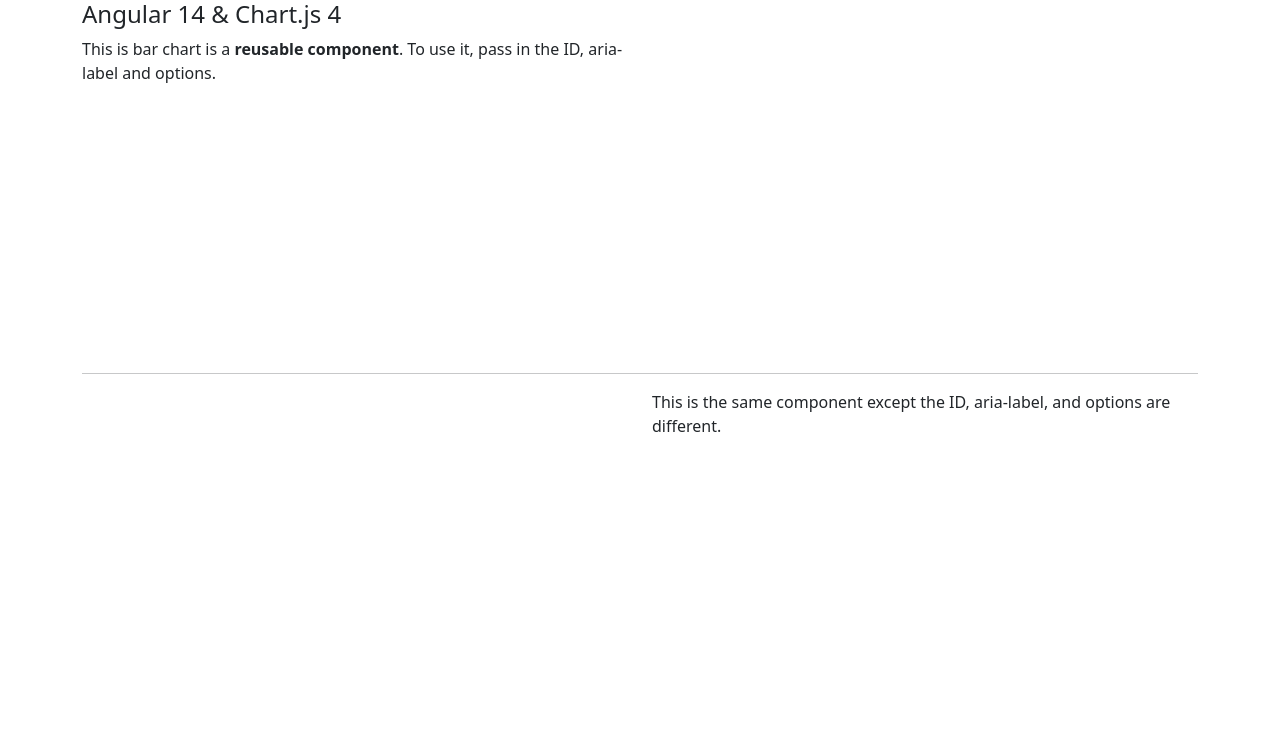
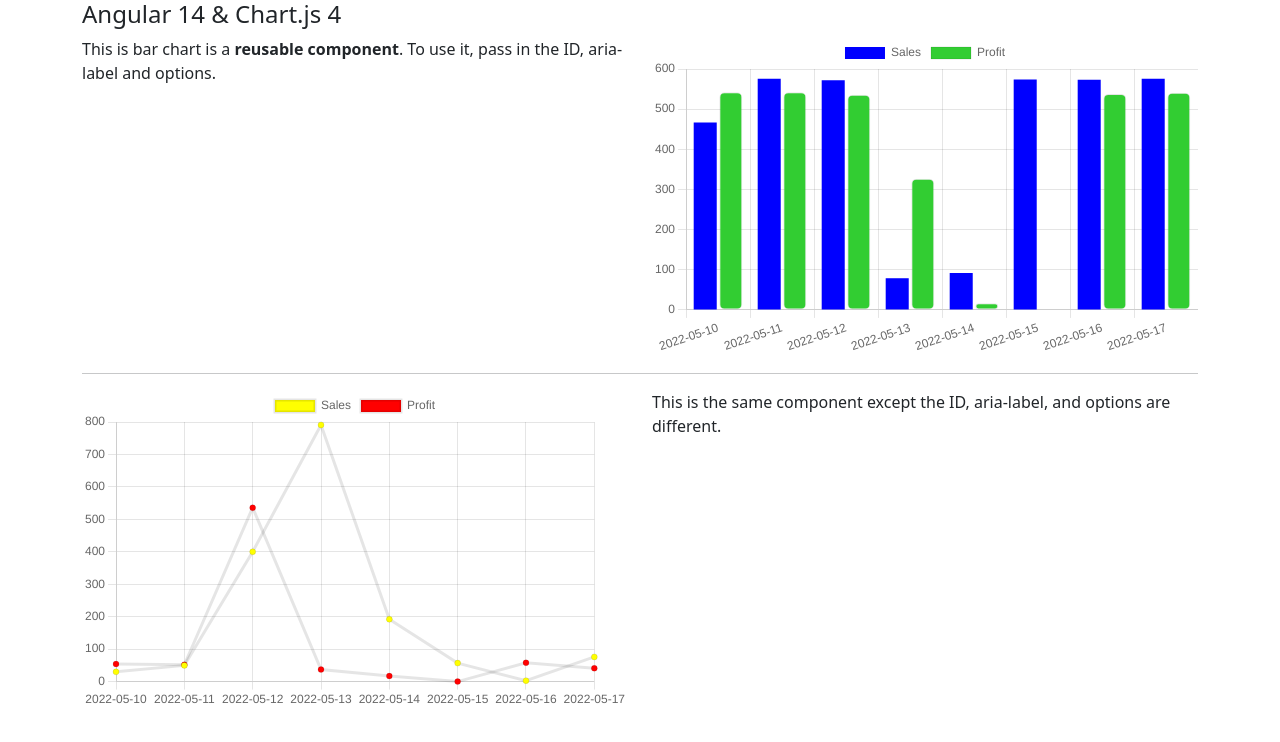
Before and after one commit to ghchfolio/ng14-chartjs, an Angular app: page / in a window 1280 px wide. Shown: the top 742 px of the page. Built offline with nearby package versions, Linux system fonts and the light colour scheme.

Commit message:
removed oninit hook

```diff
--- a/src/app/app.component.ts
+++ b/src/app/app.component.ts
@@ -7,9 +7,9 @@
 })
 export class AppComponent {
 
-    barChartId = 'barChart';
+    barChartID = 'barChart';
     barChartAriaLabel = 'A bar chart';
-    barChartConfig = {
+    barchartConfig = {
         type: 'bar',
         data: {
             labels: ['2022-05-10', '2022-05-11', '2022-05-12', '2022-05-13',
@@ -35,12 +35,14 @@
         options: {
             // aspectRatio: 2.5
             // responsive: true
+            maintainAspectRatio: false,
+            // resizeDelay: 250
         }
     }
 
-    lineChartId = 'lineChart';
+    lineChartID = 'lineChart';
     lineChartAriaLabel = 'A line chart';
-    lineChartConfig = {
+    linechartConfig = {
         type: 'line',
         data: {
             labels: ['2022-05-10', '2022-05-11', '2022-05-12', '2022-05-13',
@@ -63,6 +65,8 @@
         options: {
             // aspectRatio: 2.5
             // responsive: true
+            maintainAspectRatio: false,
+            resizeDelay: 125
         }
     }
 }
--- a/src/app/shared/components/bar-chart/bar-chart.component.ts
+++ b/src/app/shared/components/bar-chart/bar-chart.component.ts
@@ -1,4 +1,4 @@
-import { AfterViewInit, Component, Input, OnInit } from '@angular/core';
+import { AfterViewInit, Component, Input } from '@angular/core';
 import { Chart } from 'node_modules/chart.js/auto';
 
 @Component({
@@ -6,7 +6,7 @@
     templateUrl: './bar-chart.component.html',
     styleUrls: ['./bar-chart.component.scss']
 })
-export class BarChartComponent implements OnInit, AfterViewInit {
+export class BarChartComponent implements AfterViewInit {
 
     @Input() id!: string;
     @Input() ariaLabel!: string;
@@ -15,8 +15,6 @@
     chart: any;
 
     constructor() { }
-
-    ngOnInit(): void { }
 
     ngAfterViewInit() {
         this.createChart();
@@ -28,3 +26,4 @@
 }
 // https://www.freecodecamp.org/news/how-to-make-bar-and-line-charts-using-chartjs-in-angular/
 // https://www.chartjs.org/docs/latest/
+// https://www.chartjs.org/docs/latest/configuration/responsive.html
```
